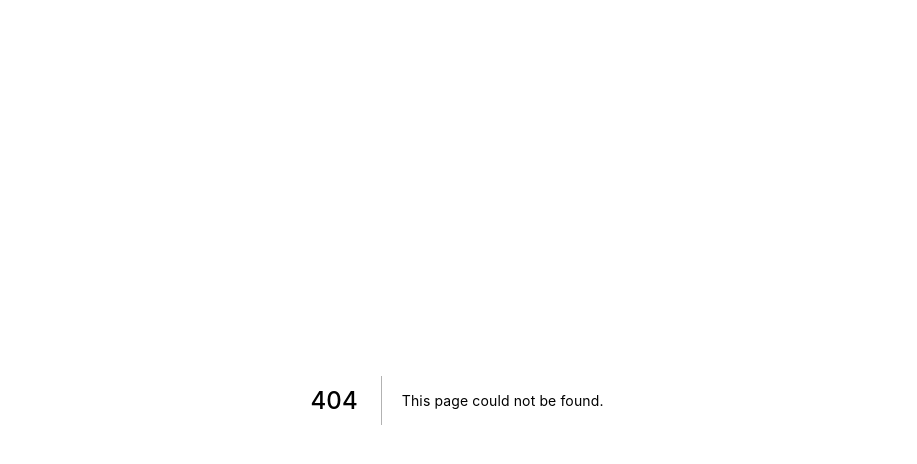
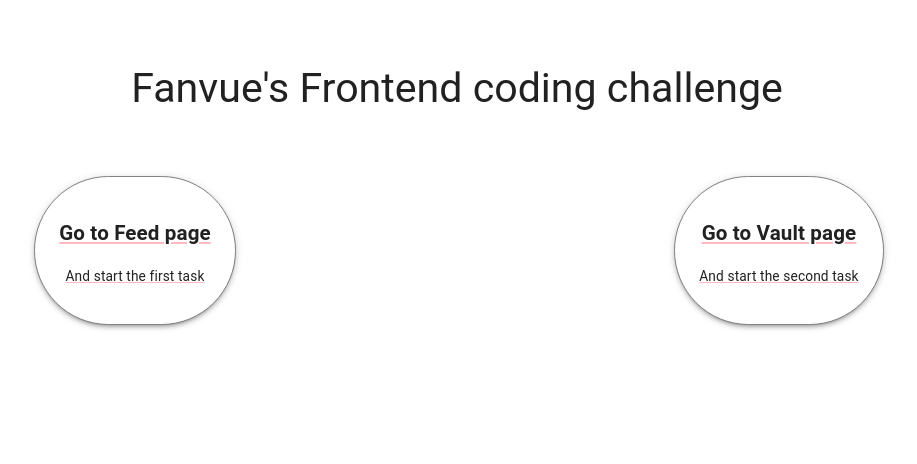
Before and after one commit to gotpop/gp-next-demo, a Next.js app: page / in a window 1280 px wide. Before the commit this address had no page. Shown: the top 464 px of the page, without its empty margins (183-1100 px from the left). Built offline with nearby package versions, Linux system fonts and the light colour scheme.

Commit message:
Homepage

```diff
--- /dev/null
+++ b/pages/index.tsx
@@ -0,0 +1,75 @@
+import type { NextPage } from "next";
+import Head from "next/head";
+import NextLink from "next/link";
+import { Paper, Box, Typography, Link, Grid } from "@mui/material";
+
+const Home: NextPage = () => {
+  return (
+    <div>
+      <Head>
+        <title></title>
+      </Head>
+      <main>
+        <Box textAlign={"center"} my={8}>
+          <Typography component="h1" variant="h3">
+            Fanvue&apos;s Frontend coding challenge
+          </Typography>
+        </Box>
+        <Grid container spacing={1}>
+          <Grid
+            item
+            xs={6}
+            sx={{
+              display: "flex",
+              justifyContent: "center",
+            }}
+          >
+            <NextLink href="/feed" passHref>
+              <Link>
+                <Paper
+                  sx={{
+                    textAlign: "center",
+                    border: "1px solid grey",
+                    borderRadius: 5,
+                    p: 3,
+                  }}
+                  elevation={3}
+                >
+                  <h2>Go to Feed page</h2>
+                  <p>And start the first task</p>
+                </Paper>
+              </Link>
+            </NextLink>
+          </Grid>
+          <Grid
+            item
+            xs={6}
+            sx={{
+              display: "flex",
+              justifyContent: "center",
+            }}
+          >
+            <NextLink href="/vault" passHref>
+              <Link>
+                <Paper
+                  sx={{
+                    textAlign: "center",
+                    border: "1px solid grey",
+                    borderRadius: 5,
+                    p: 3,
+                  }}
+                  elevation={3}
+                >
+                  <h2>Go to Vault page</h2>
+                  <p>And start the second task</p>
+                </Paper>
+              </Link>
+            </NextLink>
+          </Grid>
+        </Grid>
+      </main>
+    </div>
+  );
+};
+
+export default Home;
```
